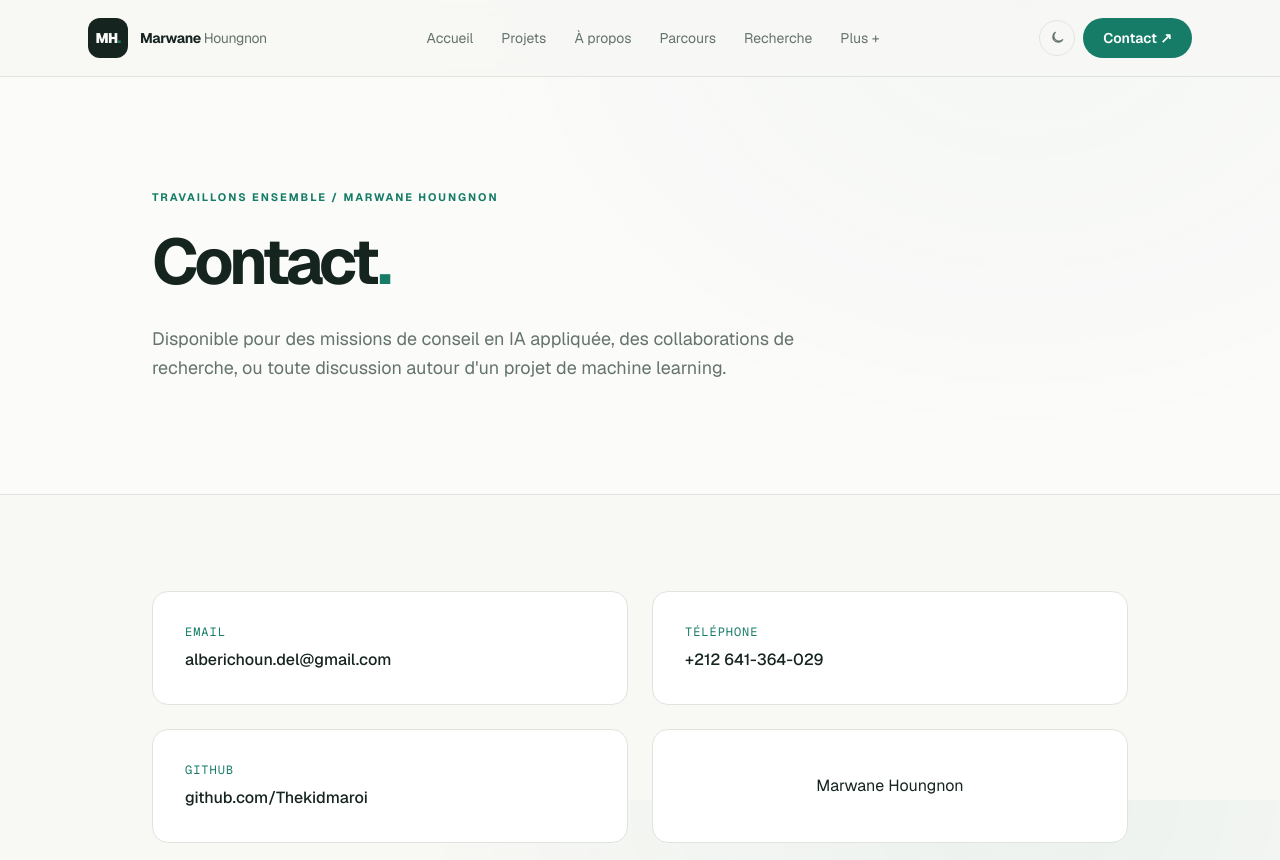
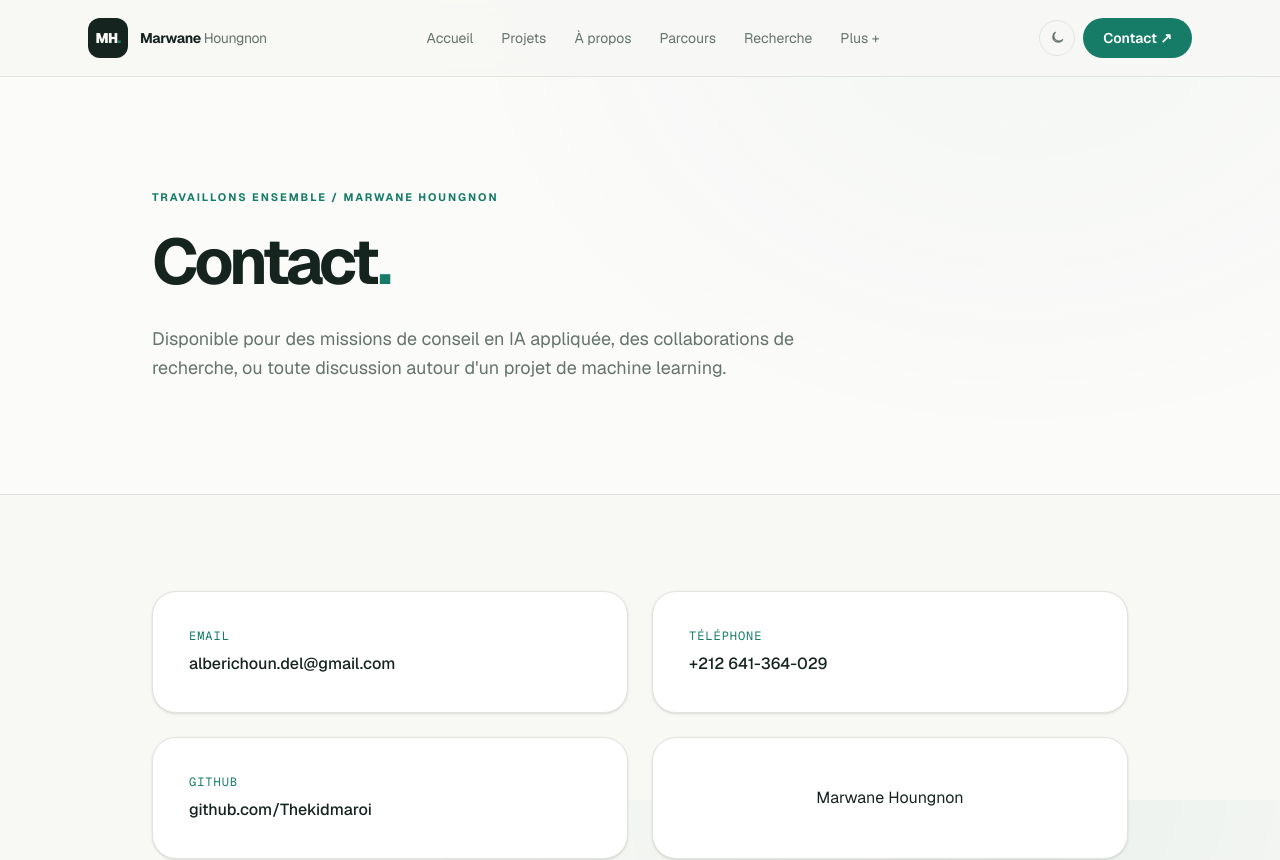
Before and after one commit to Thekidmaroi/MY-PORTOFOLIO, a Next.js app: page /contact in a window 1280 px wide. Shown: the top 860 px of the page. Built offline with nearby package versions, Linux system fonts and the light colour scheme.

Commit message:
style: unify inner pages with editorial design system

```diff
--- a/src/components/card.tsx
+++ b/src/components/card.tsx
@@ -1,11 +1,4 @@
 import { ReactNode } from "react";
-
-export function Card({ children, className = "" }: { children: ReactNode; className?: string }) {
-  return (
-    <div
-      className={`rounded-2xl border border-border bg-surface p-6 sm:p-8 transition-colors hover:border-accent/40 ${className}`}
-    >
-      {children}
-    </div>
-  );
+export function Card({children,className=""}:{children:ReactNode;className?:string}) {
+ return <div className={`rounded-[1.5rem] border border-border bg-surface p-7 shadow-sm transition-all duration-200 hover:border-accent/40 hover:shadow-md sm:p-9 ${className}`}>{children}</div>;
 }
```
